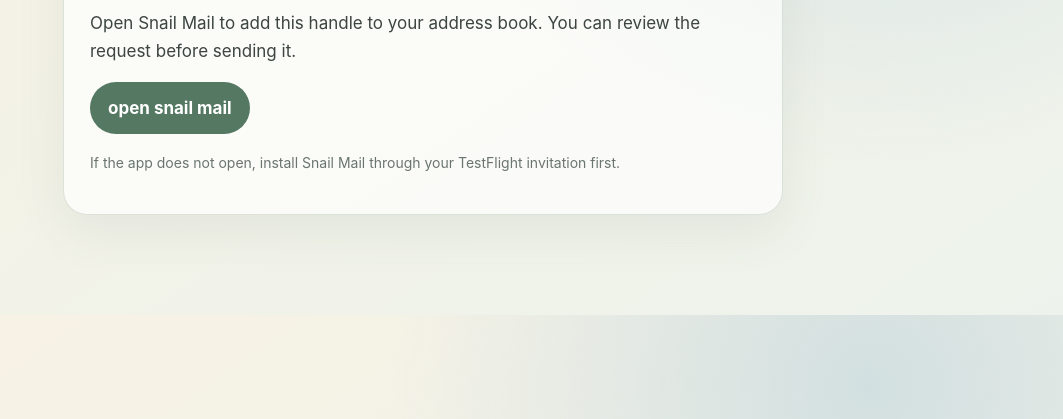
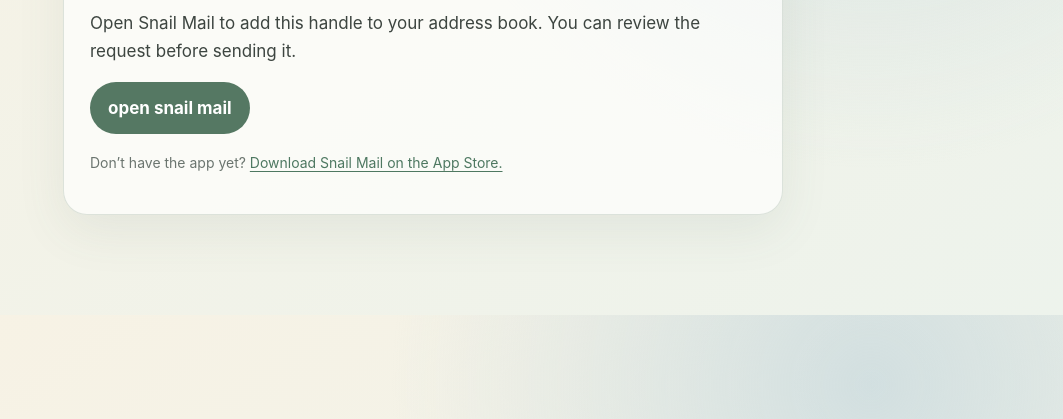
Before and after one commit to samgolik/snail-mail, a plain HTML site: page site/public/friend.html in a window 1280 px wide. Shown: the part 381-800 px from the top of the page, without its empty margins (217-1280 px from the left). Drawn offline with Linux system fonts and the light colour scheme.

Commit message:
Update friend invites for App Store launch

```diff
--- a/site/public/friend.html
+++ b/site/public/friend.html
@@ -15,7 +15,7 @@
       <h1 id="invite-title">someone sent you their snail mail address</h1>
       <p>Open Snail Mail to add this handle to your address book. You can review the request before sending it.</p>
       <p><a id="open-app" class="button" href="/">open snail mail</a></p>
-      <p class="small">If the app does not open, install Snail Mail through your TestFlight invitation first.</p>
+      <p class="small">Don’t have the app yet? <a href="https://apps.apple.com/app/id6829490432">Download Snail Mail on the App Store.</a></p>
     </section>
   </main>
 </body>
```
Also changed, not shown: site/public/index.html (+1 -0 lines), README.md.
